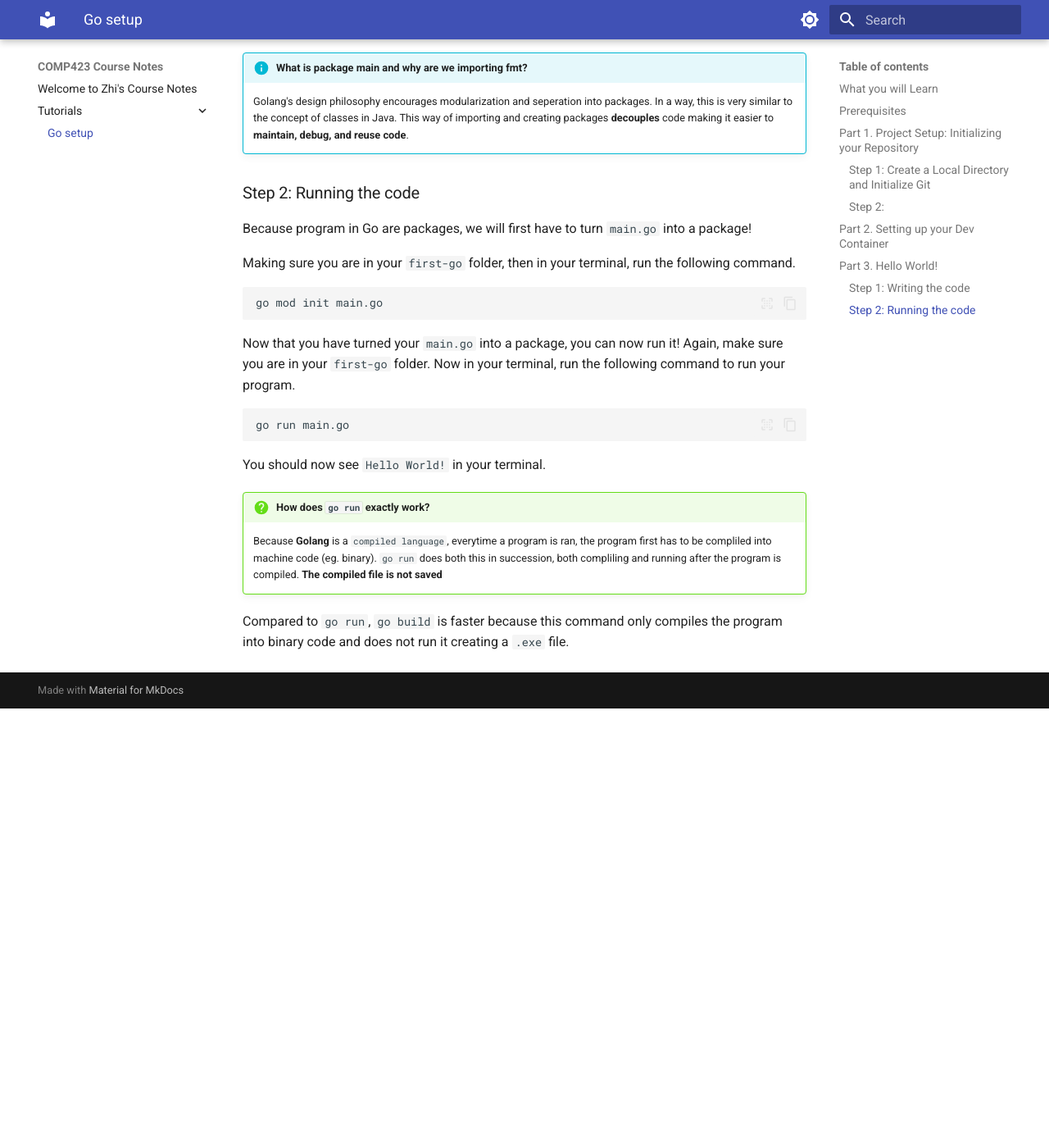
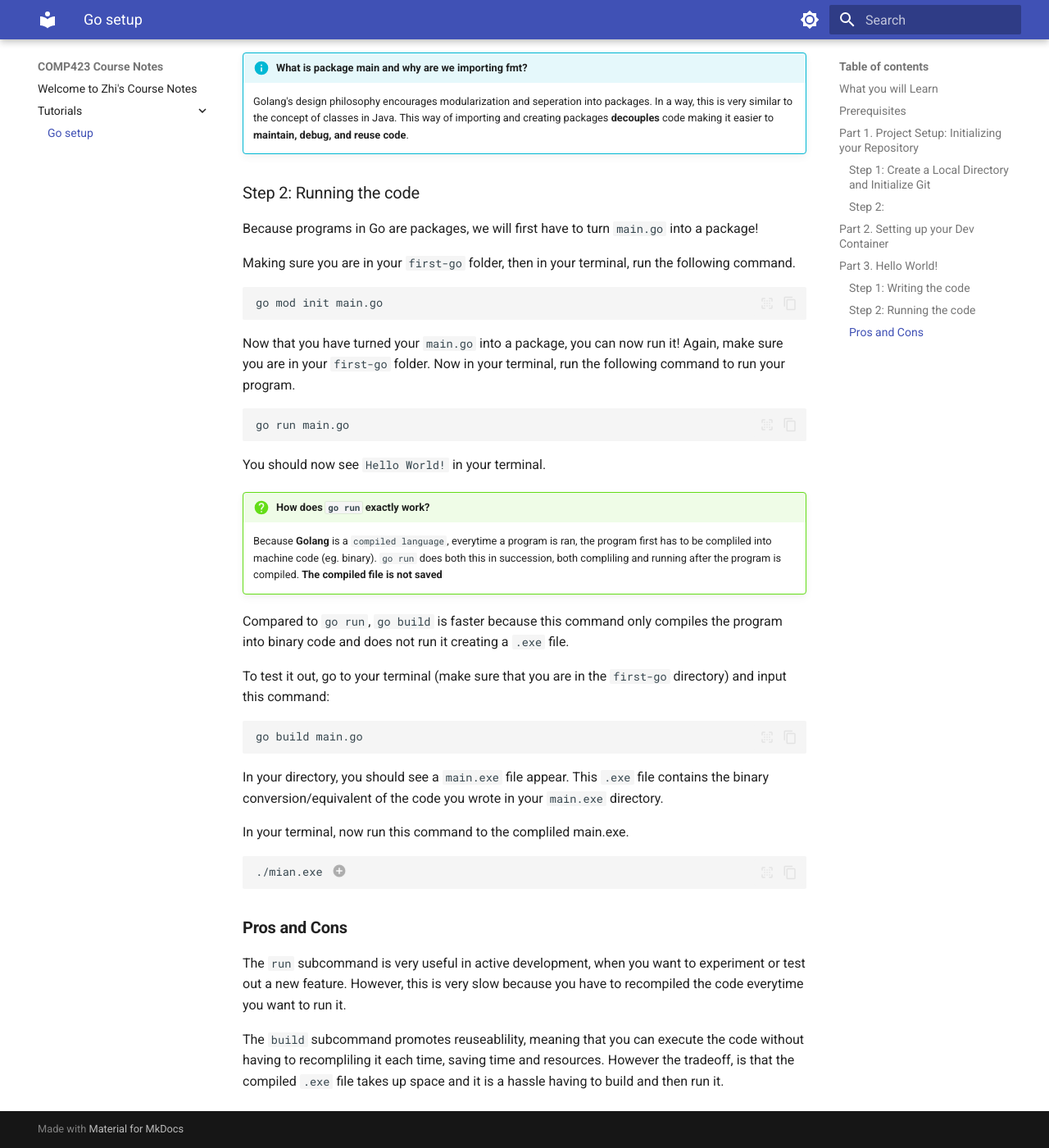
Before and after one commit to zyang310/comp423-course-notes, an MkDocs documentation site: the page built from docs/tutorials/go-setup.md, in a window 1280 px wide and 1400 px high, scrolled down 2577 px. Shown: the whole window at 82% size. Built offline with MkDocs 1.6.1 and Material for MkDocs 9.7.7, drawn with Linux system fonts in a browser that asks for light colours; before the commit the page ends 3441 px from its top, so only the background shows below that; some of the changed text lies outside the part shown.

Commit message:
Wrote pro and con of run and build

````diff
--- a/docs/tutorials/go-setup.md
+++ b/docs/tutorials/go-setup.md
@@ -7,9 +7,9 @@
 
 By completing this tutorial, you will learn:
 
- - something
- - something
- - something
+ - Initialize a new project
+ - Setting up a dev container
+ - Run your first Golang code
 
 ## **Prerequisites**
 
@@ -104,7 +104,7 @@ func main(){
 
 ### Step 2: Running the code
 
-Because program in Go are packages, we will first have to turn `main.go` into a package!
+Because programs in Go are packages, we will first have to turn `main.go` into a package!
 
 Making sure you are in your `first-go` folder, then in your terminal, run the following command.
 
@@ -122,3 +122,24 @@ You should now see `Hello World!` in your terminal.
     Because **Golang** is a `compiled language`, everytime a program is ran, the program first has to be compliled into machine code (eg. binary). `go run` does both this in succession, both compliling and running after the program is compiled. **The compiled file is not saved**
 
 Compared to `go run`, `go build` is faster because this command only compiles the program into binary code and does not run it creating a `.exe` file.
+
+To test it out, go to your terminal (make sure that you are in the `first-go` directory) and input this command:
+
+```bash
+go build main.go
+```
+In your directory, you should see a `main.exe` file appear. This `.exe` file contains the binary conversion/equivalent of the code you wrote in your `main.exe` directory.
+
+In your terminal, now run this command to the compliled main.exe.
+
+```bash
+./mian.exe # (1)!
+```
+
+1. `./` exectutes the program in the currently working directory.
+
+### **Pros and Cons**
+
+The `run` subcommand is very useful in active development, when you want to experiment or test out a new feature. However, this is very slow because you have to recompiled the code everytime you want to run it.
+
+The `build` subcommand promotes reuseablility, meaning that you can execute the code without having to recompliling it each time, saving time and resources. However the tradeoff, is that the compiled `.exe` file takes up space and it is a hassle having to build and then run it.
````
